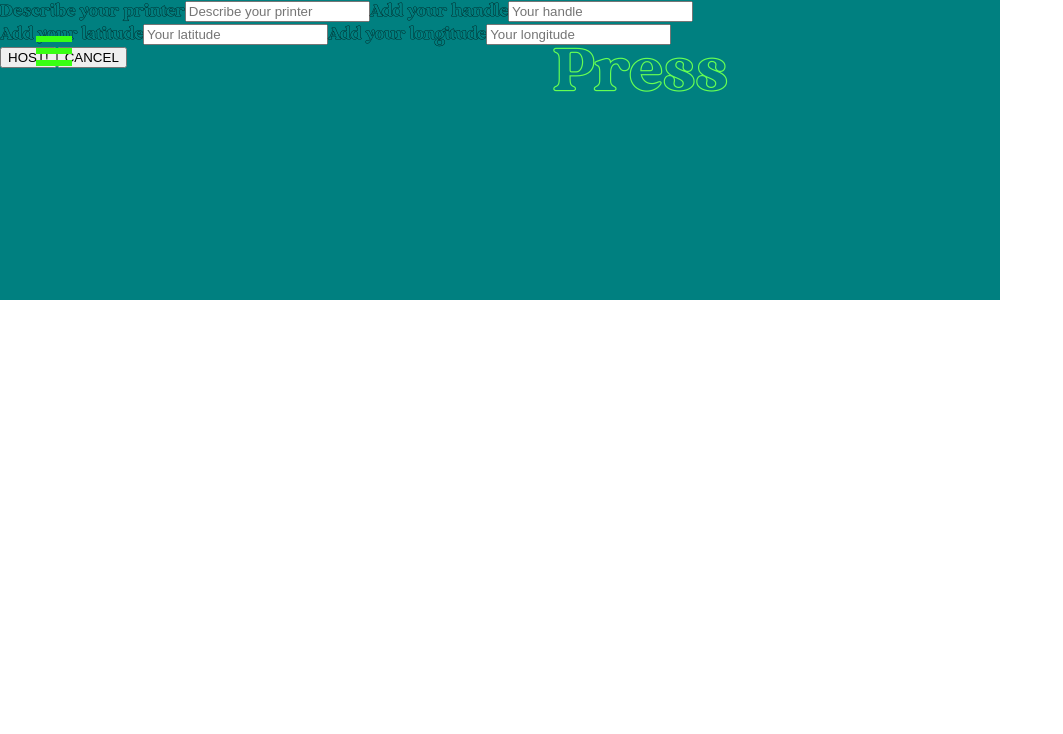
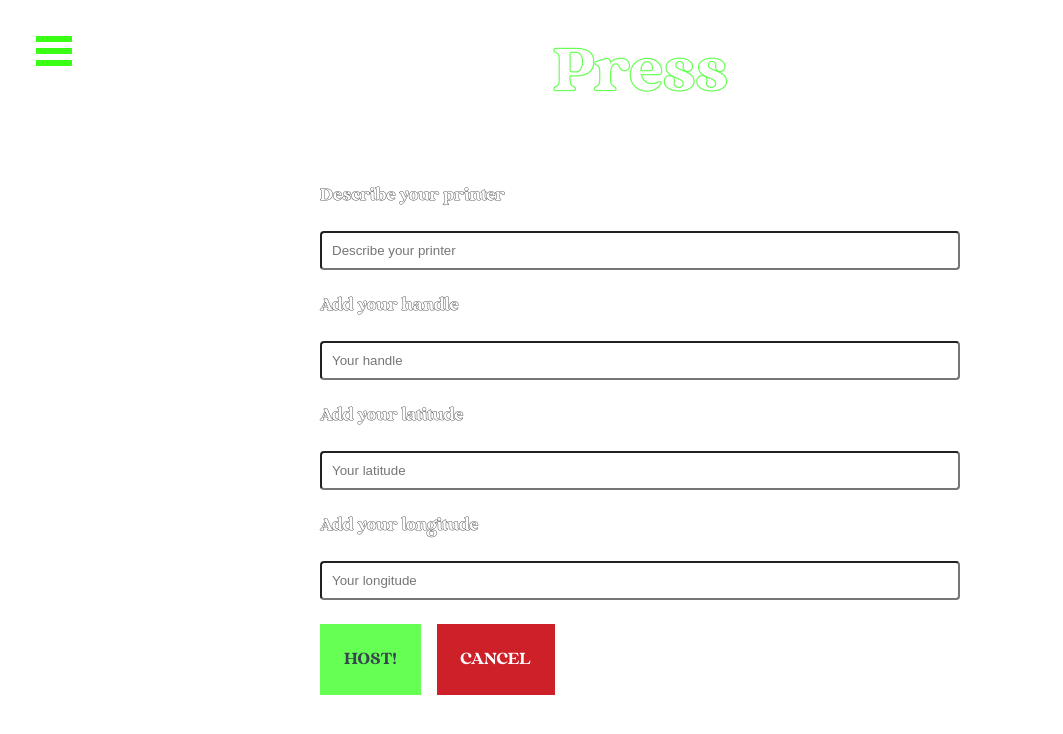
Before and after one commit to tmy2stp/press-print, a React (Create React App) app: page /host in a window 1280 px wide. Shown: the top 734 px of the page, without its empty margins (0-1063 px from the left). Built offline with nearby package versions, Linux system fonts and the light colour scheme; no server answers; sample sign-in values are in the browser's storage.

Commit message:
did more styling on the form page

```diff
--- a/src/components/HostForm/HostForm.scss
+++ b/src/components/HostForm/HostForm.scss
@@ -1,17 +1,43 @@
 .form__container {
-    background-color: teal;
-    display: flex;
-    width: 1000px;
-    height: 300px;
-
-
+    width:100%;
+    padding-top:20vh;
 }
 
 .host__form {
-
-    height: 300px;
-    width: 700px;
-
-
-
+    width:50%;
+    display:flex;
+    flex-wrap:wrap;
+    margin:auto;
 }
+.host {
+    &__label {
+        width:100%;
+        padding:24px 0 24px 0;
+    }
+    &__text-input-box {
+        width:100%;
+        border-radius:4px;
+        padding:10px;
+    }
+    &__btn {
+        background-color:#66FF53;
+        border:none;
+        margin:24px 16px 0 0;
+        color:#36454F;
+        padding:24px;
+        font-size:1em;
+        font-family:WadenThicc;
+    }
+    &__cancel {
+        background-color:#CE2029;
+        margin:24px 16px 0 0;
+    }
+    &__cancel-btn {
+        background-color:#CE2029;
+        border:none;
+        color:#fff;
+        padding:24px;
+        font-size:1em;
+        font-family:WadenThicc;
+    }
+}
```
Also changed, not shown: src/components/HostForm/HostForm.js (+5 -5 lines).
